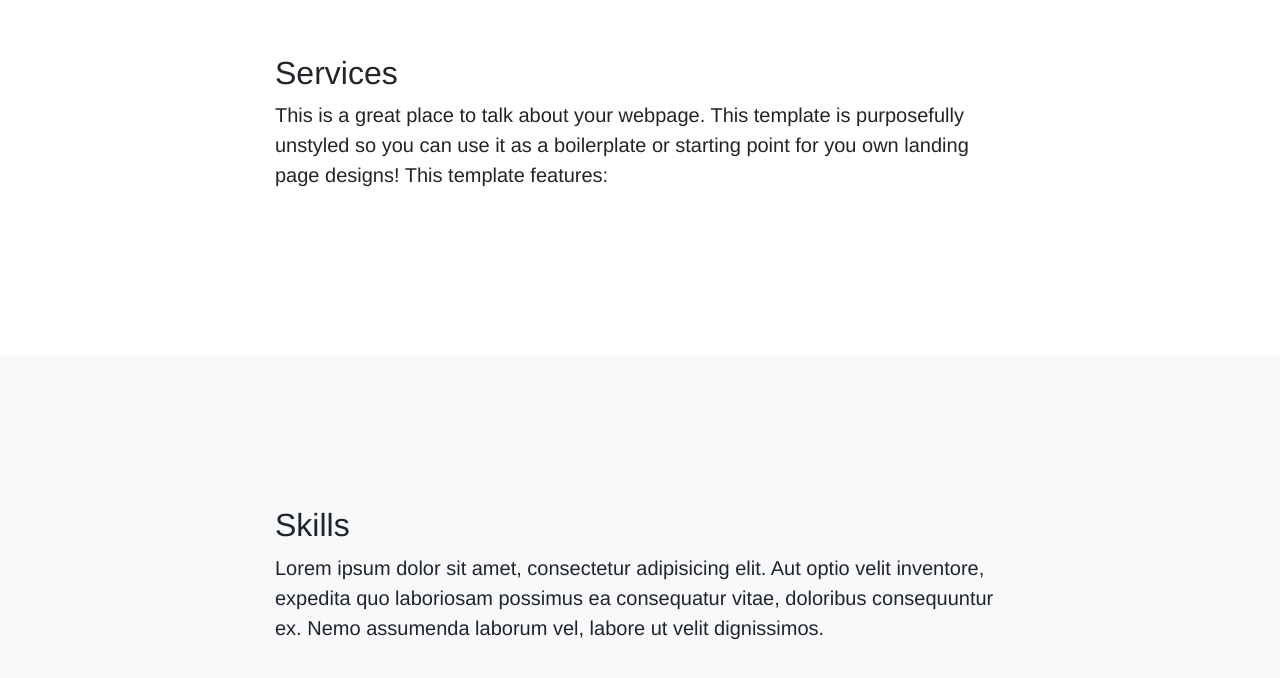
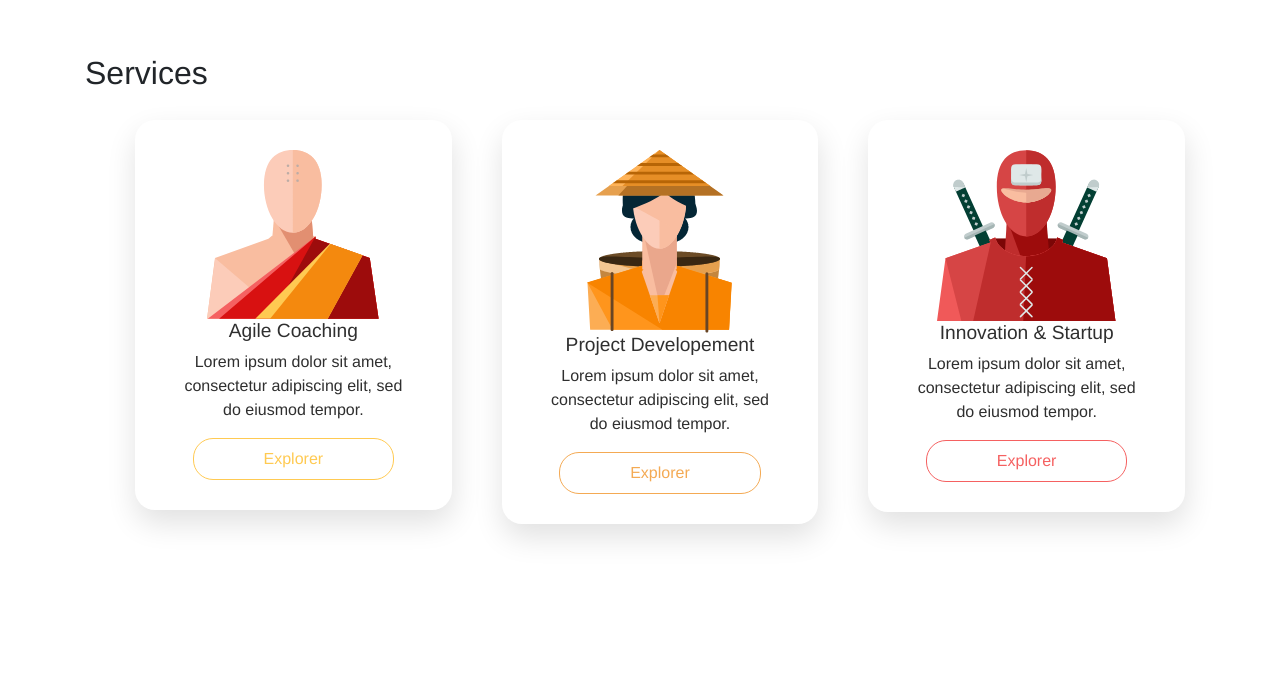
Before and after one commit to thibaudnavarre/mavens_landing, a plain HTML site: page index.html in a window 1280 px wide. Shown: the part 896-1574 px from the top of the page. Drawn offline with Linux system fonts and the light colour scheme.

Commit message:
Add services section style

```diff
--- a/css/style.css
+++ b/css/style.css
@@ -1,6 +1,7 @@
 body{
     font-family: "Helvetica Neue", sans-serif !important;
 }
+
 nav{
     background: linear-gradient(90deg, #FBBB91,  #F9568B);
     color: white !important;
@@ -8,9 +9,10 @@ nav{
 nav a{
     color: white;
 }
-nav li a{
+nav li a, nav li a:hover{
     color: rgba(255, 255, 255);
 }
+
 header{
     height: 100vh;
     padding: 200px 0px;
@@ -20,7 +22,62 @@ header{
 header h1 {
     font-weight: 300;
 }
+header button{
+    margin-top: 40vh;
+    margin-left: 25%;
+    padding: 8px 20px;
+    color: white;
+    background: linear-gradient(90deg, #FBBB91,  #F9568B);
+    border: none;
+    border-radius: 30px;
+
+}
 
 section{
     padding: 150px 0px;
 }
+
+#services-card-container{
+    list-style: none;
+}
+#services-card-container li{
+    text-align: center;
+}
+.service-card{
+    margin: 20px 10px;
+    padding: 30px 40px;
+    /*min-width: 300px;
+    min-height: 500px;*/
+    border-radius: 20px;
+    box-shadow: rgba(0, 0, 0, 0.120) 1px 13px 30px;
+    color: #2F2F2F;
+}
+#services-card-container button{
+    cursor: pointer;
+    padding: 8px 70px;
+    border-radius: 20px;
+    background: none;
+}
+#services-card-container button:hover{
+    background: linear-gradient(90deg, #FBBB91,  #F9568B);
+    color: white;
+    border: white solid 1px;
+}
+#services-card-container button:focus{
+    outline: none;
+}
+#agile-card button{
+    color: #FFCA52;
+    border: #FFCA52 solid 1px;
+}
+#project-card button{
+    color: #F4AA54;
+    border: #F4AA54 solid 1px;
+}
+#innovation-card button{
+    color: #F56161;
+    border: #F56161 solid 1px;
+}
+#services-card-container h3{
+    font-size: 1.2rem;
+}
--- a/index.html
+++ b/index.html
@@ -56,12 +56,33 @@
 
     <section id="services">
       <div class="container">
-        <div class="row">
-          <div class="col-lg-8 mx-auto">
-            <h2>Services</h2>
-            <p class="lead">This is a great place to talk about your webpage. This template is purposefully unstyled so you can use it as a boilerplate or starting point for you own landing page designs! This template features:</p>
-          </div>
-        </div>
+        <h2>Services</h2>
+        <ul id="services-card-container" class="row">
+          <li class="col-lg-4">
+            <div id="agile-card" class="service-card">
+              <img src="./assets/img/agile-coaching.png" alt="Agile Coaching Avatar">
+              <h3>Agile Coaching</h3>
+              <p>Lorem ipsum dolor sit amet, consectetur adipiscing elit, sed do eiusmod tempor.</p>
+              <button>Explorer</button>
+            </div>
+          </li>
+          <li class="col-lg-4">
+            <div id="project-card" class="service-card">
+              <img src="./assets/img/project-development.png" alt="Project Development Avatar">
+              <h3>Project Developement</h3>
+              <p>Lorem ipsum dolor sit amet, consectetur adipiscing elit, sed do eiusmod tempor.</p>
+              <button>Explorer</button>
+            </div>
+          </li>
+          <li class="col-lg-4">
+            <div id="innovation-card" class="service-card">
+              <img src="./assets/img/innovation-and-startup.png" alt="Innovation and Startup Avatar">
+              <h3>Innovation & Startup</h3>
+              <p>Lorem ipsum dolor sit amet, consectetur adipiscing elit, sed do eiusmod tempor.</p>
+              <button>Explorer</button>
+            </div>
+          </li>
+        </ul>
       </div>
     </section>
 
```
Also changed, not shown: assets/img/agile-coaching.png (added), assets/img/innovation-and-startup.png (added), assets/img/project-development.png (added).
